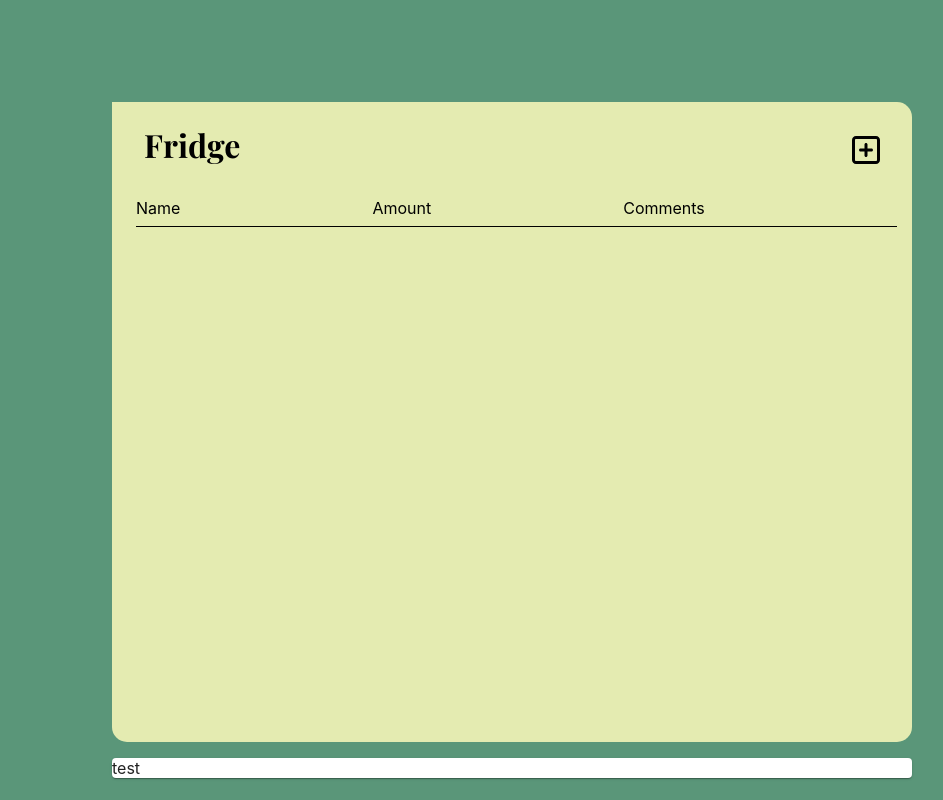
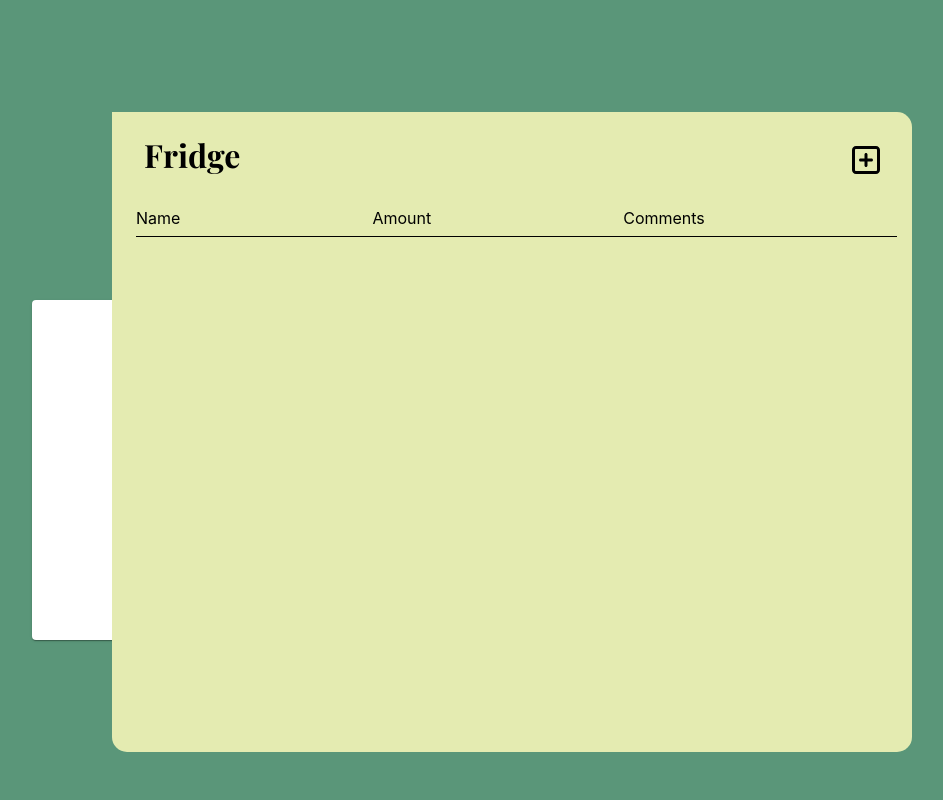
Before and after one commit to cjapar2/pantry-revised, a React (Create React App) app in the folder pantry-revised/: page / in a window 1280 px wide. Shown: the whole page, without its empty margins (128-1071 px from the left). Built offline with nearby package versions, Linux system fonts and the light colour scheme.

Commit message:
Added basic styles to LeftDrawer. I realize that it doesn't scale correctly with the List.

```diff
--- a/pantry-revised/src/App.js
+++ b/pantry-revised/src/App.js
@@ -1,14 +1,14 @@
 import './styles/App.css';
 import { List } from './components/List';
-import { TopBar } from './components/TopBar';
+// import { TopBar } from './components/TopBar';
 import { LeftDrawer } from './components/LeftDrawer';
 
 function App() {
   return (
     <div className="App">
       {/* <TopBar /> */}
+      <LeftDrawer />
       <List />
-      <LeftDrawer />
     </div>
   );
 }
--- a/pantry-revised/src/styles/LeftDrawer.css
+++ b/pantry-revised/src/styles/LeftDrawer.css
@@ -1,4 +1,7 @@
 .DrawerContainer {
+    position: absolute;
     background-color: #2C664A;
-    width: 100;
+    bottom: 10rem;
+    left: 10rem;
+    padding: 10rem;
 }
```
